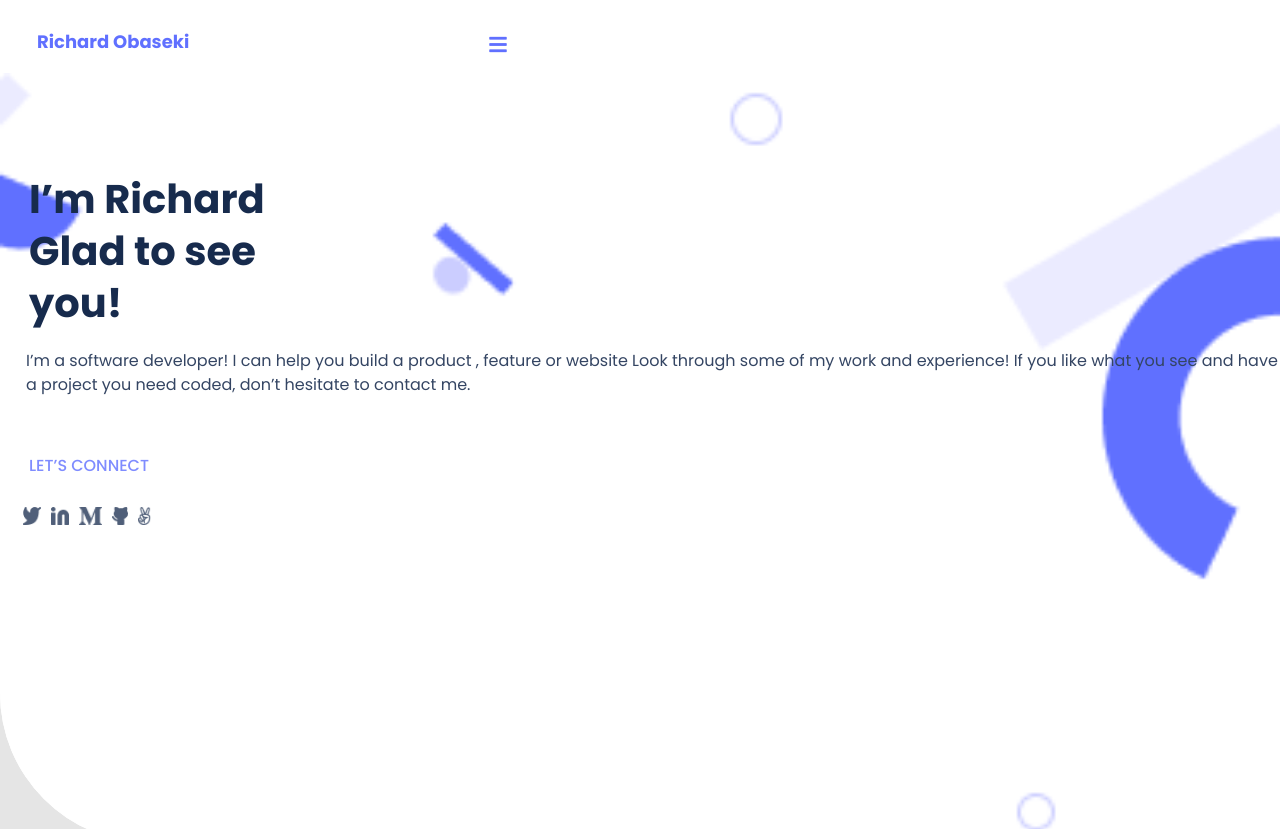
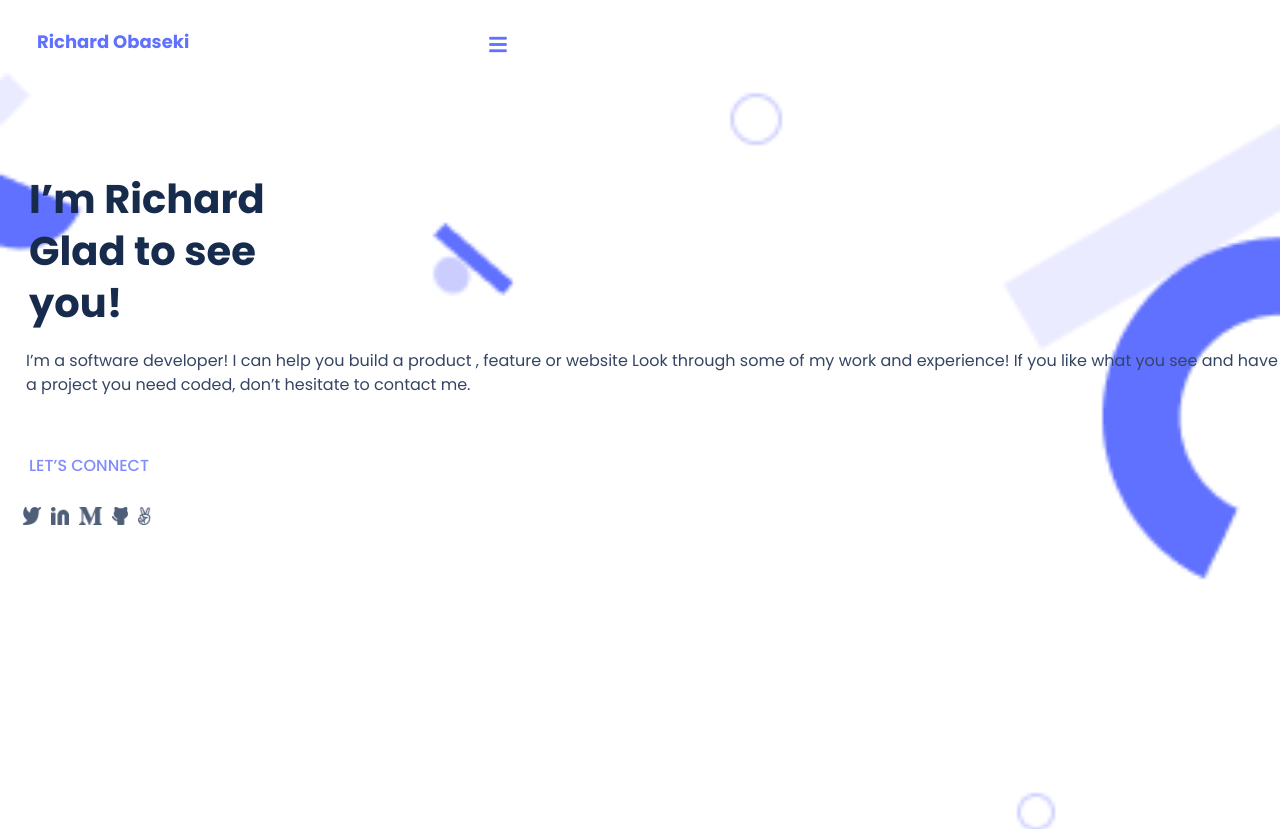
Before and after one commit to richy4dev/Personal-Portfolio, a website: page Index.html in a window 1280 px wide. Shown: the top 829 px of the page. Drawn offline with Linux system fonts and the light colour scheme.

Commit message:
Fix background color in HTML issue

```diff
--- a/style.css
+++ b/style.css
@@ -5,7 +5,7 @@
 }
 
 body {
-  background-color: #e5e5e5;
+  background-color: #ffffff;
   font-family: "Poppins", sans-serif;
   margin: 0;
   padding: 0;
```
